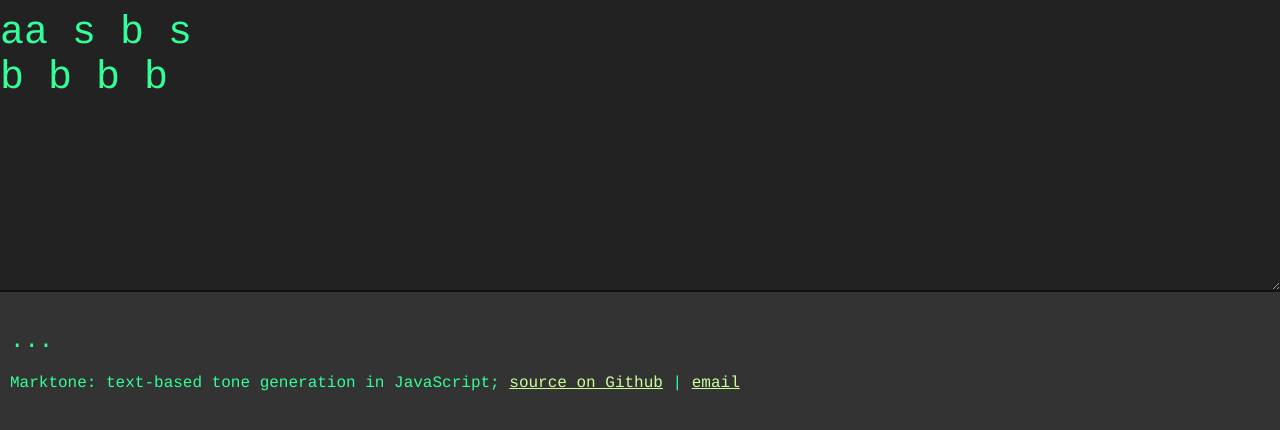
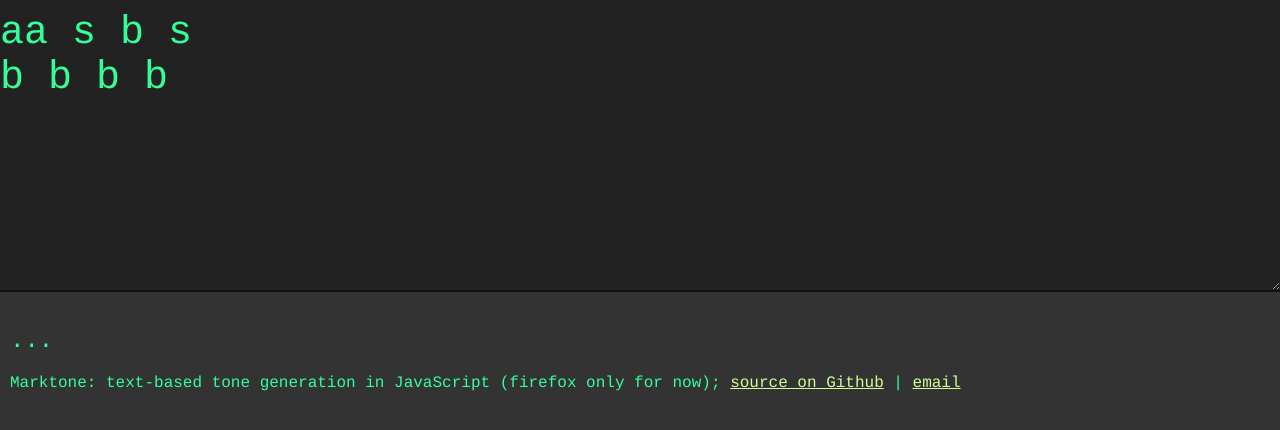
Before and after one commit to jywarren/marktone, a plain HTML site: page index.html in a window 1280 px wide. Drawn offline with Linux system fonts and the light colour scheme.

Commit message:
notice of firefox-only

```diff
--- a/index.html
+++ b/index.html
@@ -41,7 +41,7 @@ b b b b </textarea>
 
     <div id="info">
       <h2 id="key">...</h2>
-      <p>Marktone: text-based tone generation in JavaScript; <a href="https://github.com/jywarren/marktone">source on Github</a> | <a href="mailto:jeff@unterbahn.com">email</a></p>
+      <p>Marktone: text-based tone generation in JavaScript (firefox only for now); <a href="https://github.com/jywarren/marktone">source on Github</a> | <a href="mailto:jeff@unterbahn.com">email</a></p>
     </div>
 
     <script type="text/javascript">
```
